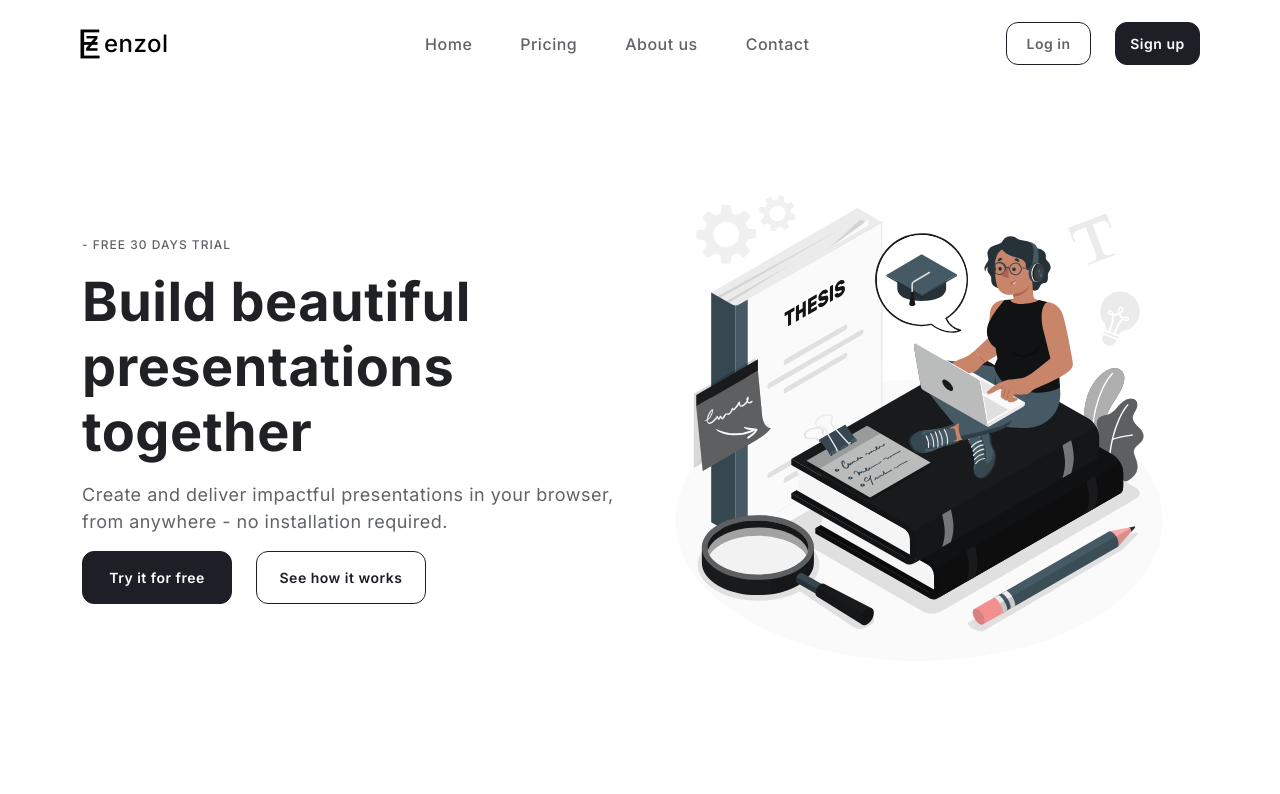
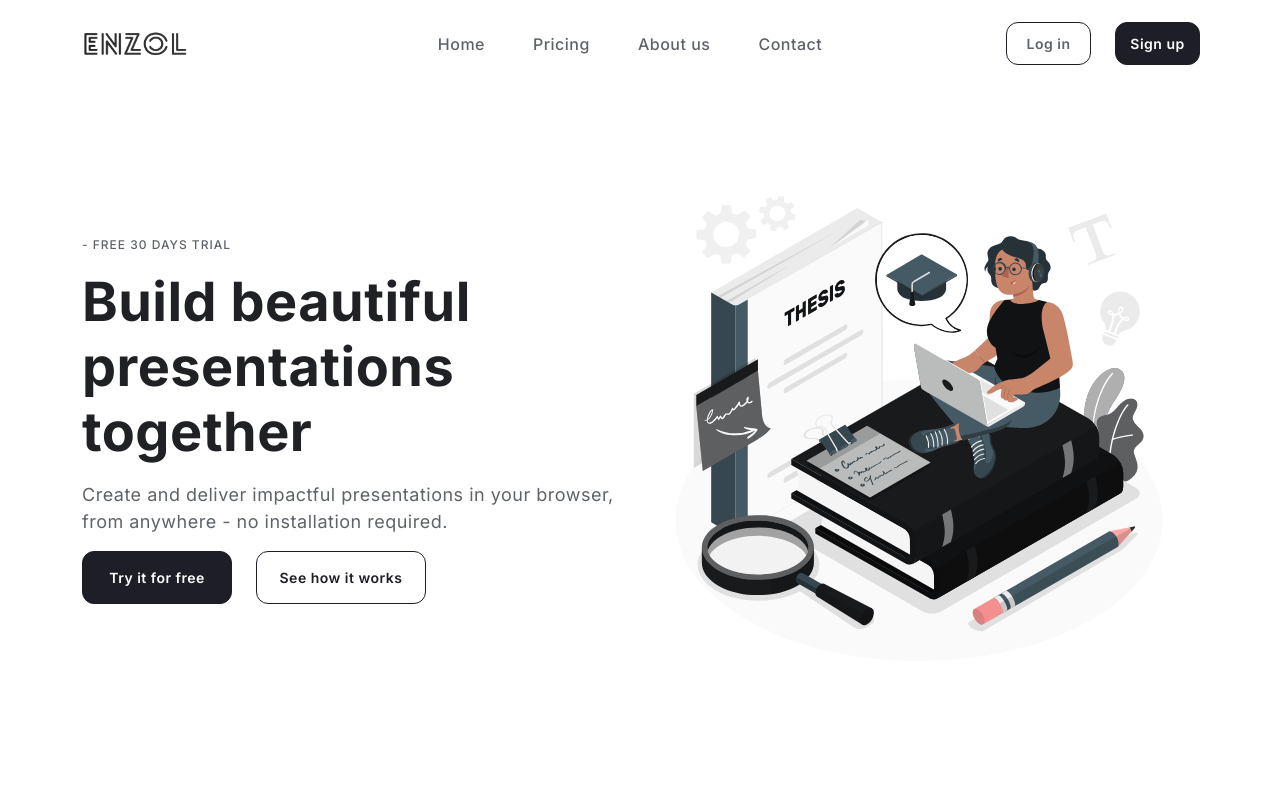
Before and after one commit to Vicade23/Y.mvp, a Next.js app: page / in a window 1280 px wide. Shown: the top 794 px of the page. Built offline with nearby package versions, Linux system fonts and the light colour scheme.

Commit message:
logo changed

```diff
--- a/app/components/footer/footer.tsx
+++ b/app/components/footer/footer.tsx
@@ -12,7 +12,8 @@ const Footer = () => {
             <div className="first-col row justify-content-between">
 
                 <div className="first-col-1 col-lg-5 col-lg-4 col-xl-5 order-1 order-lg-0">
-                    <div className="logo">{BRANDNAME}</div>
+                    <Image src='/images/enzol-logo3.png' className='me-1' alt="google icon" width={110} height={30} />
+                    {/* <div className="logo">{BRANDNAME}</div> */}
                     <div className="powered-by my-2">Project by Revo Systems © 2025</div>
                     <div className="deployed-on-container d-flex">
                         <span className="deployed">Deployed on</span>
--- a/app/components/navbar/navbar.tsx
+++ b/app/components/navbar/navbar.tsx
@@ -41,8 +41,8 @@ const Navbar = () => {
                 <div className="d-flex justify-content-between align-items-center w-100">
                     <div className="d-flex justify-content-between align-items-center">
 
-                        <Image src='/images/enzol-logo-trans-bg.png' className='me-1' alt="google icon" width={20} height={30} />
-                        <div className="logo-container"><Link href='/'>{BRANDNAMELOGO}</Link></div>
+                        <Image src='/images/enzol-logo3.png' className='me-1' alt="google icon" width={110} height={30} />
+                        {/* <div className="logo-container"><Link href='/'>{BRANDNAMELOGO}</Link></div> */}
 
                     </div>
                     <div className="navigators-container d-none d-lg-flex justify-content-center align-items-center">
@@ -96,8 +96,8 @@ const Navbar = () => {
                 <Offcanvas show={show} onHide={handleClose}>
                     <Offcanvas.Header className='border-bottom' closeButton>
                         <Offcanvas.Title>
-                            <Image src='/images/enzol-logo-trans-bg.png' className='me-1' alt="google icon" width={20} height={30} />
-                            {BRANDNAMELOGO}
+                            <Image src='/images/enzol-logo3.png' className='me-1' alt="google icon" width={110} height={30} />
+                            {/* {BRANDNAMELOGO} */}
                         </Offcanvas.Title>
                     </Offcanvas.Header>
                     <Offcanvas.Body>
```
Also changed, not shown: public/images/enzol-logo3.png (added).
